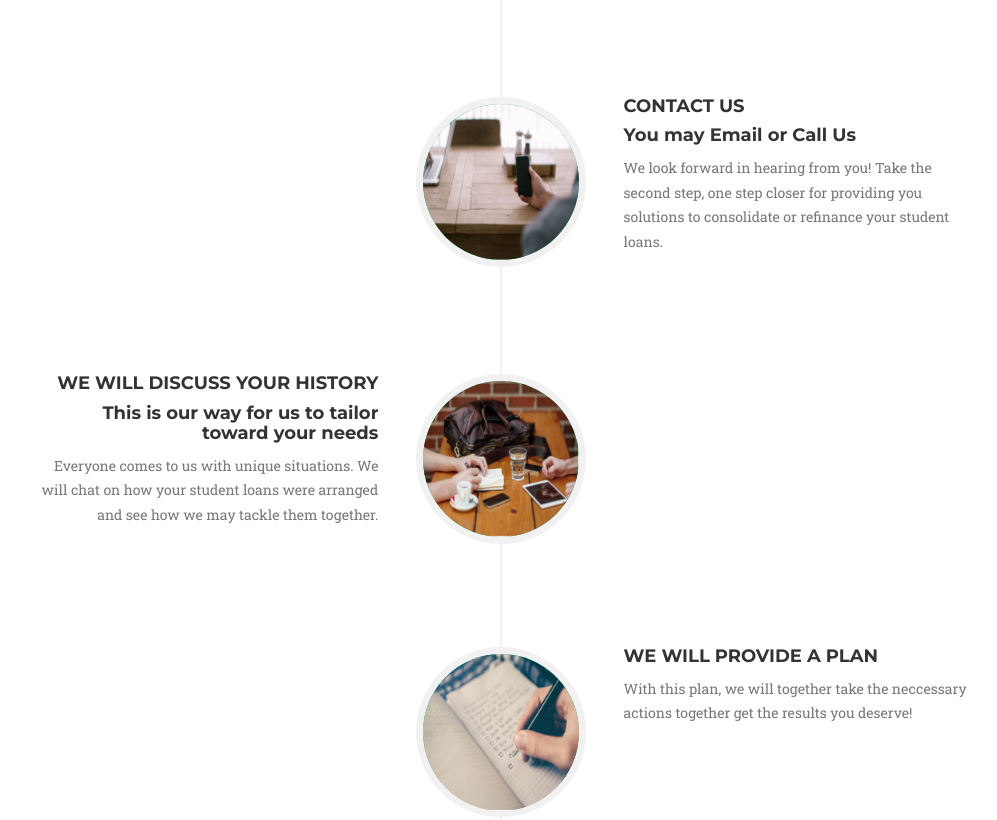
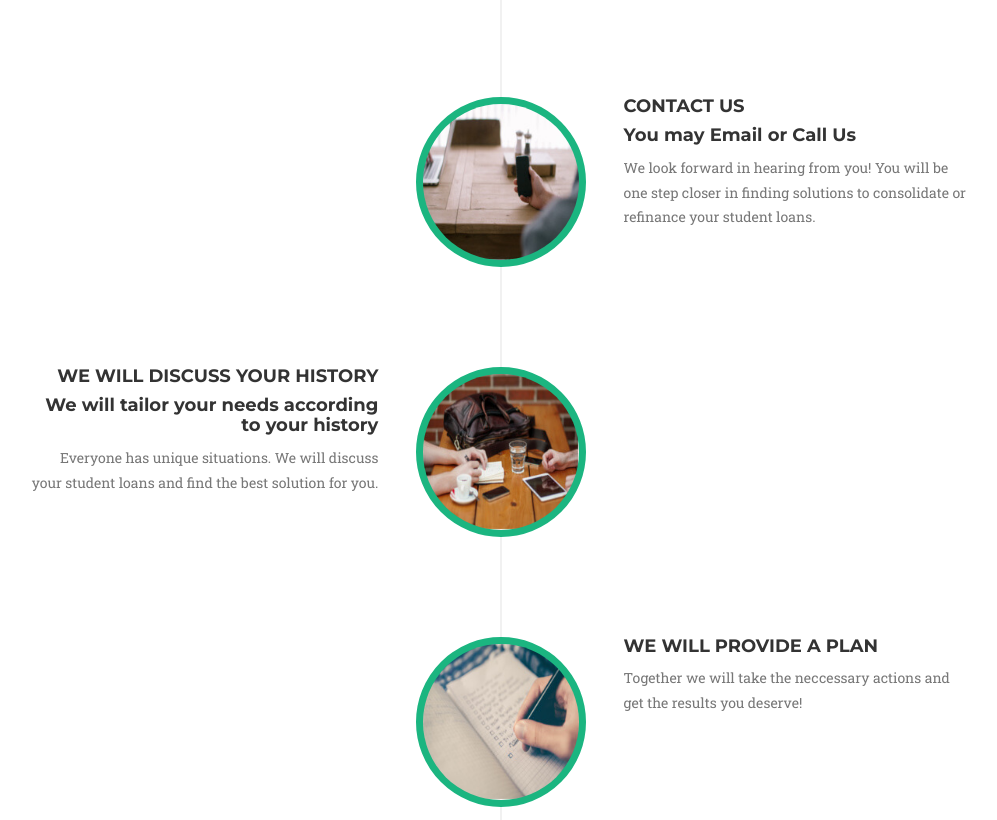
Before and after one commit to StudentLoanSolutions/studentloansolutions.github.io, a website: page index.html in a window 1280 px wide. Shown: the part 1889-2709 px from the top of the page, without its empty margins (139-1136 px from the left). Drawn offline with nearby package versions, Linux system fonts and the light colour scheme; a web font is replaced by a local one.

Commit message:
edited bubbles and its text

```diff
--- a/index.html
+++ b/index.html
@@ -231,7 +231,7 @@
             <div class="row">
                 <div class="col-lg-12 text-center">
                     <h2 class="section-heading">Your Journey</h2>
-                    <h3 class="section-subheading text-muted">Let's Begin Saving You Money!</h3>
+                    <h3 class="section-subheading text-muted">Let's Start Saving You Money!</h3>
                 </div>
             </div>
             <div class="row">
@@ -261,7 +261,7 @@
                                     <h4 class="subheading">You may Email or Call Us</h4>
                                 </div>
                                 <div class="timeline-body">
-                                    <p class="text-muted">We look forward in hearing from you! Take the second step, one step closer for providing you solutions to
+                                    <p class="text-muted">We look forward in hearing from you! You will be one step closer in finding solutions to
                                       consolidate or refinance your student loans.</p>
                                 </div>
                             </div>
@@ -273,11 +273,11 @@
                             <div class="timeline-panel">
                                 <div class="timeline-heading">
                                     <h4>We will Discuss your History</h4>
-                                    <h4 class="subheading">This is our way for us to tailor toward your needs</h4>
+                                    <h4 class="subheading">We will tailor your needs according to your history</h4>
                                 </div>
                                 <div class="timeline-body">
-                                    <p class="text-muted">Everyone comes to us with unique situations. We will chat on how your student loans were arranged
-                                    and see how we may tackle them together.</p>
+                                    <p class="text-muted">Everyone has unique situations. We will discuss your student loans and find
+                                    the best solution for you.</p>
                                 </div>
                             </div>
                         </li>
@@ -291,7 +291,7 @@
                                     <h4 class="subheading"></h4>
                                 </div>
                                 <div class="timeline-body">
-                                    <p class="text-muted">With this plan, we will together take the neccessary actions together get the results you deserve!</p>
+                                    <p class="text-muted">Together we will take the neccessary actions and get the results you deserve!</p>
                                 </div>
                             </div>
                         </li>
--- a/less/agency.less
+++ b/less/agency.less
@@ -381,7 +381,7 @@ section {
             background-color: @theme-primary;
             color: white;
             border-radius: 100%;
-            border: 7px solid #f1f1f1;
+            border: 7px solid @theme-primary;
             text-align: center;
             h4 {
                 font-size: 10px;
```
Also changed, not shown: css/agency.css, css/agency.min.css.
